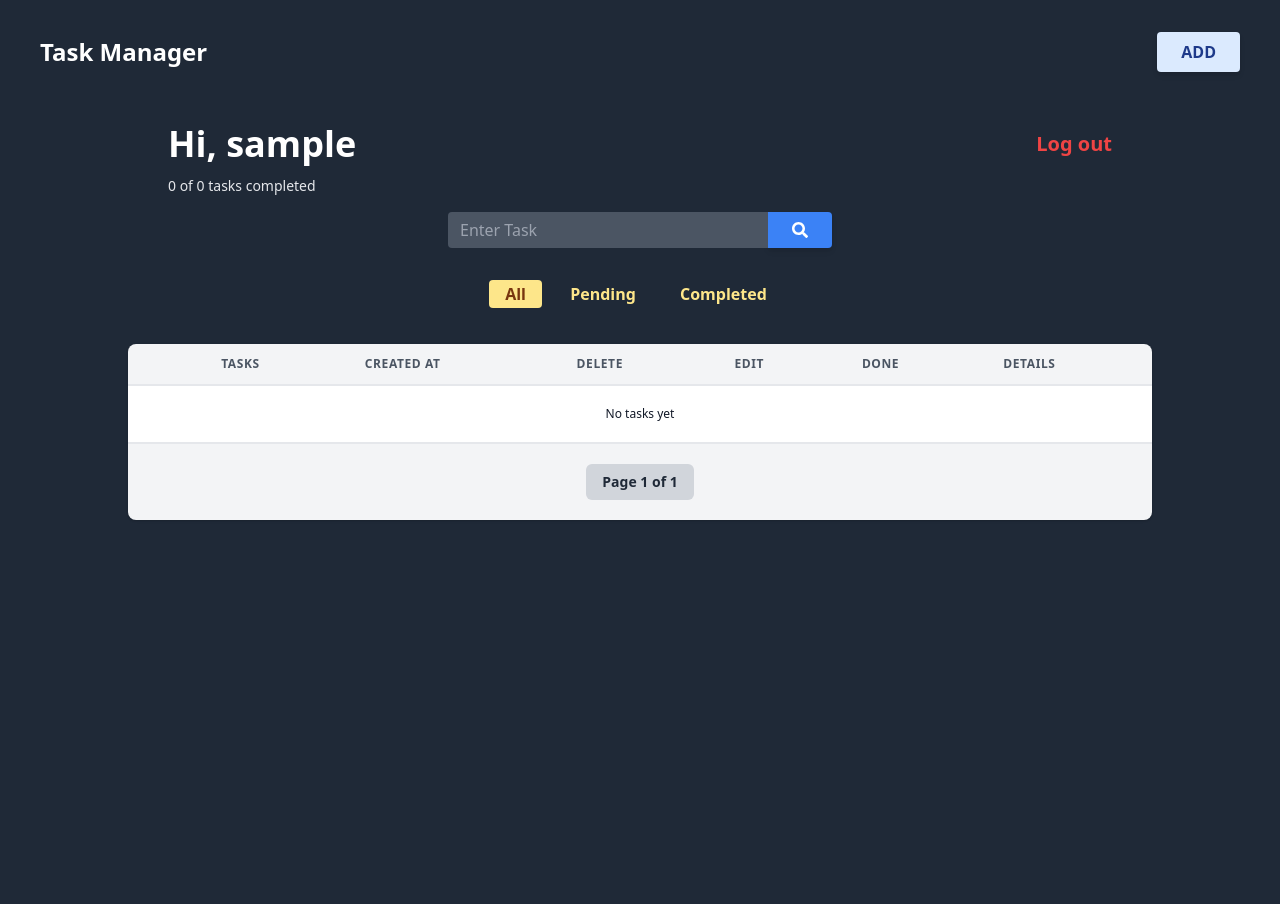
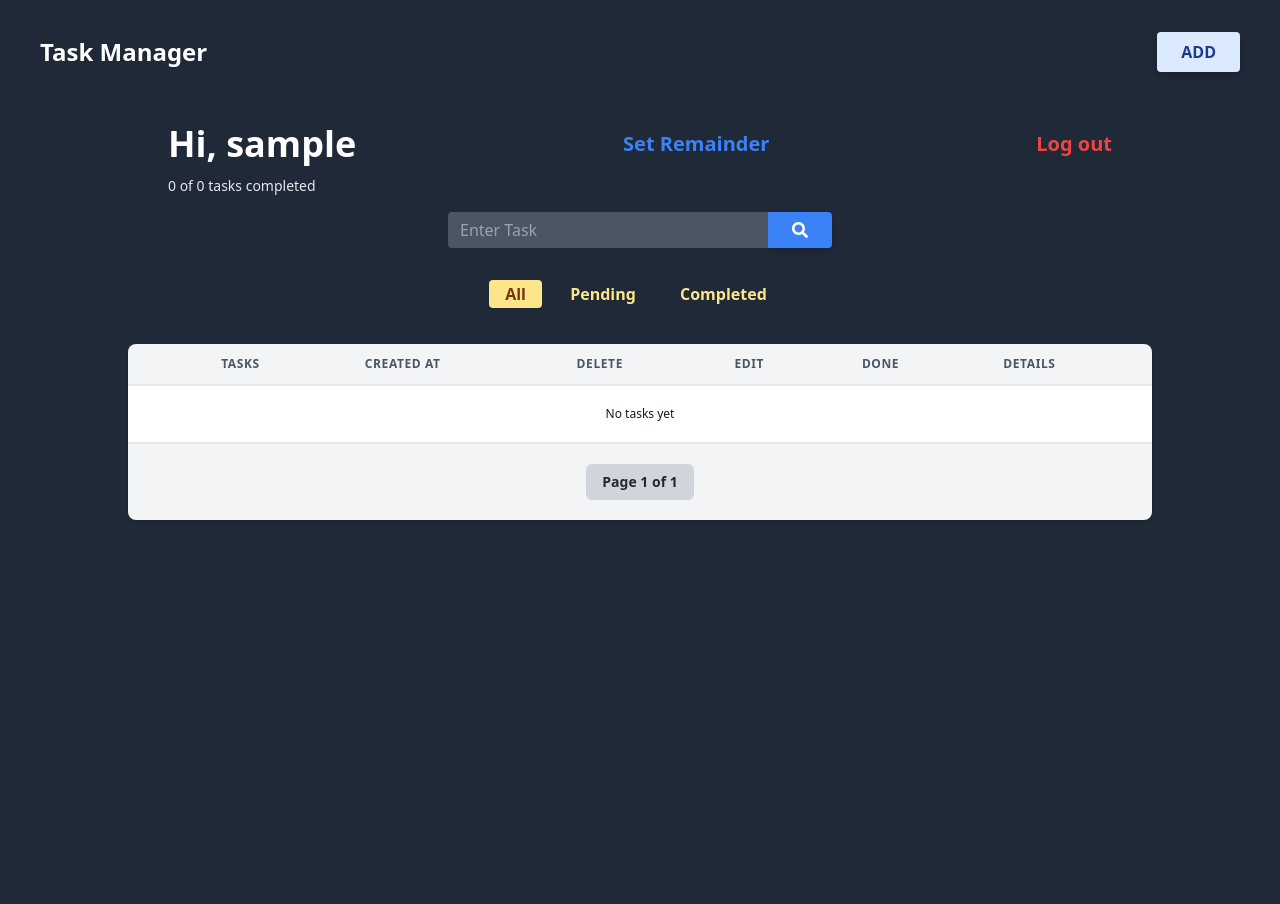
Before and after one commit to GanapriyaS/GDC-Fellowship, a Django app: page / in a window 1280 px wide. Run offline with Django 3.2, Linux system fonts and the light colour scheme; the visitor is signed in with stand-in values (Sample User, id 1); data that the repository does not hold is empty.

Commit message:
linked remainder page to main page

```diff
--- a/templates/base.html
+++ b/templates/base.html
@@ -14,6 +14,7 @@
             <a class="text-2xl text-white font-bold" href="#">
                 Task Manager
             </a>
+
         <a href="{% block link %}{% endblock %}"
             class="btn inline-block px-3 lg:px-6 py-2.5 text-blue-900 bg-blue-100 hover:bg-blue-200 leading-tight uppercase rounded shadow-md hover:shadow-lg focus:bg-blue-700  focus:shadow-lg focus:outline-none focus:ring-0 active:bg-blue-800 active:shadow-lg transition duration-150 ease-in-out flex items-center"
             type="submit" id="button-addon2">
--- a/templates/tasks.html
+++ b/templates/tasks.html
@@ -15,6 +15,9 @@
             Hi, {{user}}
         </a>
 
+        <a class="lg:text-xl text-blue-500 font-bold " href="/remainder/">
+            Set Remainder
+        </a>
         <a class="lg:text-xl text-red-500 font-bold " href="/user/logout/">
             Log out
         </a>
```
